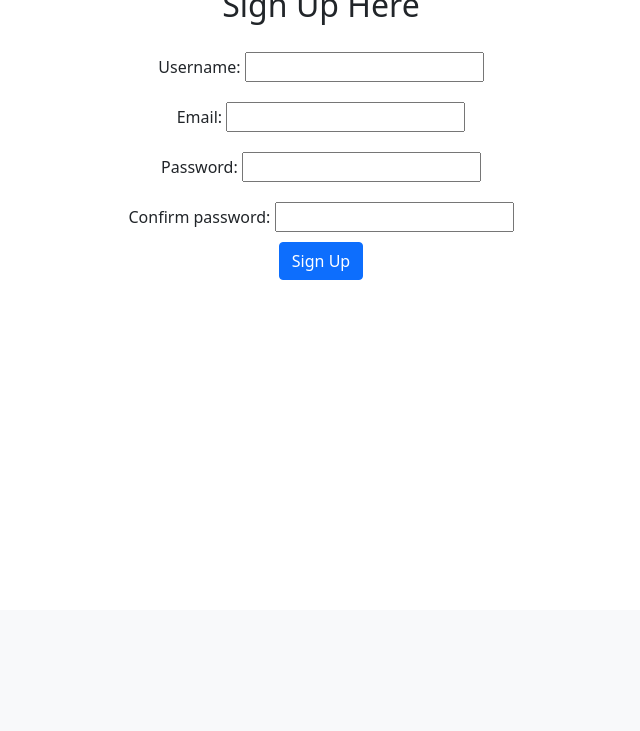
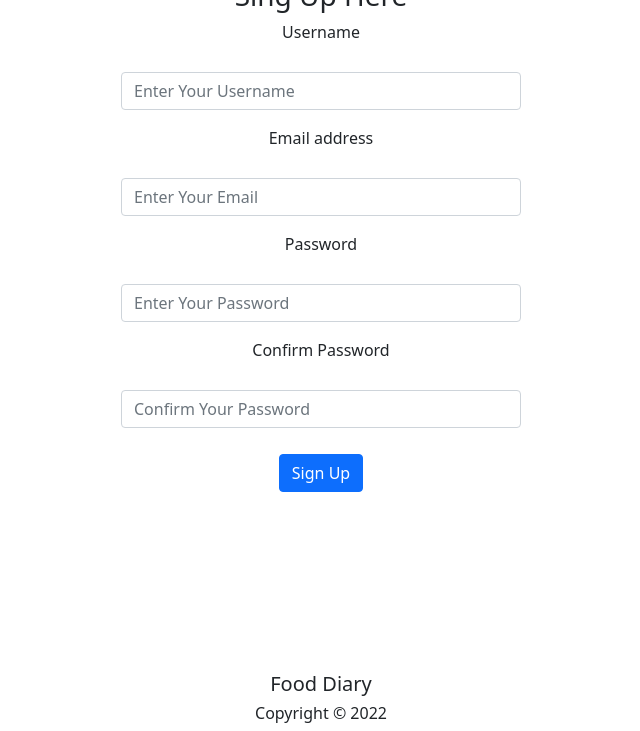
Before and after one commit to sandratoo/Food-diary, a Flask app: page /auth/signup in a window 1280 px wide. Shown: the part 190-921 px from the top of the page, without its empty margins (319-959 px from the left). Before the commit the page ends 470 px from the top, so only its background shows below. Run offline with Flask 2, Linux system fonts and the light colour scheme.

Commit message:
food diary

```diff
--- a/journal/auth.py
+++ b/journal/auth.py
@@ -15,11 +15,12 @@ def login():
         if user:
             if check_password_hash(user.password, password):
                 flash("Successfully logged in!")
-                login_user(user)
+                login_user(user, remember=True)
                 return redirect(url_for("views.index"))
             else:
                 flash("Wrong password!")
         flash("Email does not exist. Sign up first.")
+        return render_template
     return render_template("login.html")
 
 @auth.route("/logout")
@@ -51,7 +52,7 @@ def signup():
             new_user = User(username=username, email=email, password=generate_password_hash(password1, method="sha256"))
             db.session.add(new_user)
             db.session.commit()
-            login_user(user)
+            login_user(new_user)
             flash("Account has been created!", category="success")
             return redirect(url_for("auth.login"))
 
--- a/journal/static/style.css
+++ b/journal/static/style.css
@@ -4,10 +4,6 @@
 h2{
     text-align: center;
     margin-top: 50px;
-}
-p{
-  text-align: center;
-  font-family: fantasy;
 }
 form{
   text-align: center;
@@ -18,3 +14,11 @@ input{
 button{
   margin-top: 10px;
 }
+footer{
+  text-align: center;
+  margin-top: 180px;
+  position: sticky;
+}
+.container{
+  min-height: 100%;
+}
--- a/journal/templates/base.html
+++ b/journal/templates/base.html
@@ -1,7 +1,7 @@
 <!DOCTYPE html>
 <html lang="en">
     <head>
-        <meta charset="utf-8">
+        <meta charset="UTF-8">
         <meta name="viewport" content="width=device-width, initial-scale=1">
         <link href="https://cdn.jsdelivr.net/npm/bootstrap@5.1.3/dist/css/bootstrap.min.css" rel="stylesheet" integrity="sha384-1BmE4kWBq78iYhFldvKuhfTAU6auU8tT94WrHftjDbrCEXSU1oBoqyl2QvZ6jIW3" crossorigin="anonymous">
         <link rel="stylesheet" href=" {{ url_for('static', filename='style.css') }}">
@@ -11,9 +11,9 @@
         <div>
             <nav class="navbar navbar-light bg-light">
                 <div class="container">
-                  <a class="navbar-brand" href="#">
-                    <img src="https://media.istockphoto.com/vectors/open-book-color-vector-template-icon-vector-id1197901679?k=20&m=1197901679&s=612x612&w=0&h=QjmxcWwrj_D_IHgwt-9dvAdChyI1Vtr8bmQquYVkLE4=" alt="" width="230" height="100">
-                  </a>
+                    <img src="https://images.pexels.com/photos/1092730/pexels-photo-1092730.jpeg?auto=compress&cs=tinysrgb&dpr=1&w=500" alt="" width="200" height="150" class="img-thumbnail">
+                  <h1>FOOD DIARY</h1>
+                  <div>
                   <ul class="nav justify-content-end">
                     <li class="nav-item">
                       <a class="nav-link active" aria-current="page" href="/">Home</a>
@@ -29,9 +29,10 @@
                     </li>
                   </ul>
                 </div>
+                </div>
            </nav>
         </div>
-        <div>
+        <div class="container">
           {% with messages = get_flashed_messages() %}
             {% for message in messages %}
               {% if category == error %}
@@ -46,6 +47,12 @@
           {% block content %}
           {% endblock%}
         </div>
+        <div>
+          <footer class="container">
+              <h5>Food Diary</h5>
+              <h6>Copyright &copy 2022</h6>
+          </footer>
+        </div>
         <script src="https://cdn.jsdelivr.net/npm/bootstrap@5.1.3/dist/js/bootstrap.bundle.min.js" integrity="sha384-ka7Sk0Gln4gmtz2MlQnikT1wXgYsOg+OMhuP+IlRH9sENBO0LRn5q+8nbTov4+1p" crossorigin="anonymous"></script>
     </body>
 </html>
--- a/journal/templates/signup.html
+++ b/journal/templates/signup.html
@@ -3,26 +3,30 @@
 {% block title %}Sign Up Page{% endblock %}
 
 {% block content %}
-<h2>Sign Up Here</h2>
-<form method="POST" class="form-group">
-    <div class="form-group">
-        <label for="username">Username: </label>
-        <input type="text" name="username" id="username" required>
+<div class="text-center">
+  <h3>Sing Up Here</h3>
+  <form method="POST" style="max-width:400px;margin:auto">
+      <div class="mb-3">
+      <label for="username" class="form-label">Username</label>
+      <input type="text" name="username" class="form-control" id="username" placeholder="Enter Your Username" required>
       </div>
-      <div class="form-group">
-        <label for="email">Email: </label>
-        <input type="text" name="email" id="email" required>
+
+      <div class="mb-3">
+      <label for="email" class="form-label">Email address</label>
+      <input type="text" name="email"    class="form-control" id="email" placeholder="Enter Your Email" required>
       </div>
-    <div class="form-group">
-      <label for="password1">Password: </label>
-      <input type="text" name="password1" id="password1" required>
-    </div>
-    <div class="form-group">
-        <label for="password2">Confirm password: </label>
-        <input type="text" name="password2" id="password2" required>
+
+      <div class="mb-3">
+      <label for="password1" class="form-label">Password</label>
+      <input type="password" name="password1"  class="form-control" id="password1" placeholder="Enter Your Password" required>
       </div>
-    <div class="form-group">
+
+      <div class="mb-3">
+      <label for="password2" class="form-label">Confirm Password</label>
+      <input type="password" name="password2" class="form-control" id="password2" placeholder="Confirm Your Password" required>
+      </div>
+
       <button type="submit" class="btn btn-primary">Sign Up</button>
-    </div>
-  </form>
+ </form>
+</div>
 {% endblock %}
--- a/journal/views.py
+++ b/journal/views.py
@@ -18,7 +18,7 @@ def index():
         new_note = Note(data=note, user_id= current_user.id)
         db.session.add(new_note)
         db.session.commit()
-        flash("Note added sucessfully!")
+        flash("Food log added to sucessfully!")
     return render_template("index.html",user=current_user)
 
 @views.route("/delete", methods=["POST","GET"])
```
Also changed, not shown: journal/templates/home.html (+11 -1 lines), journal/templates/index.html (+8 -6 lines), journal/templates/login.html (+16 -13 lines), journal/database.db.
